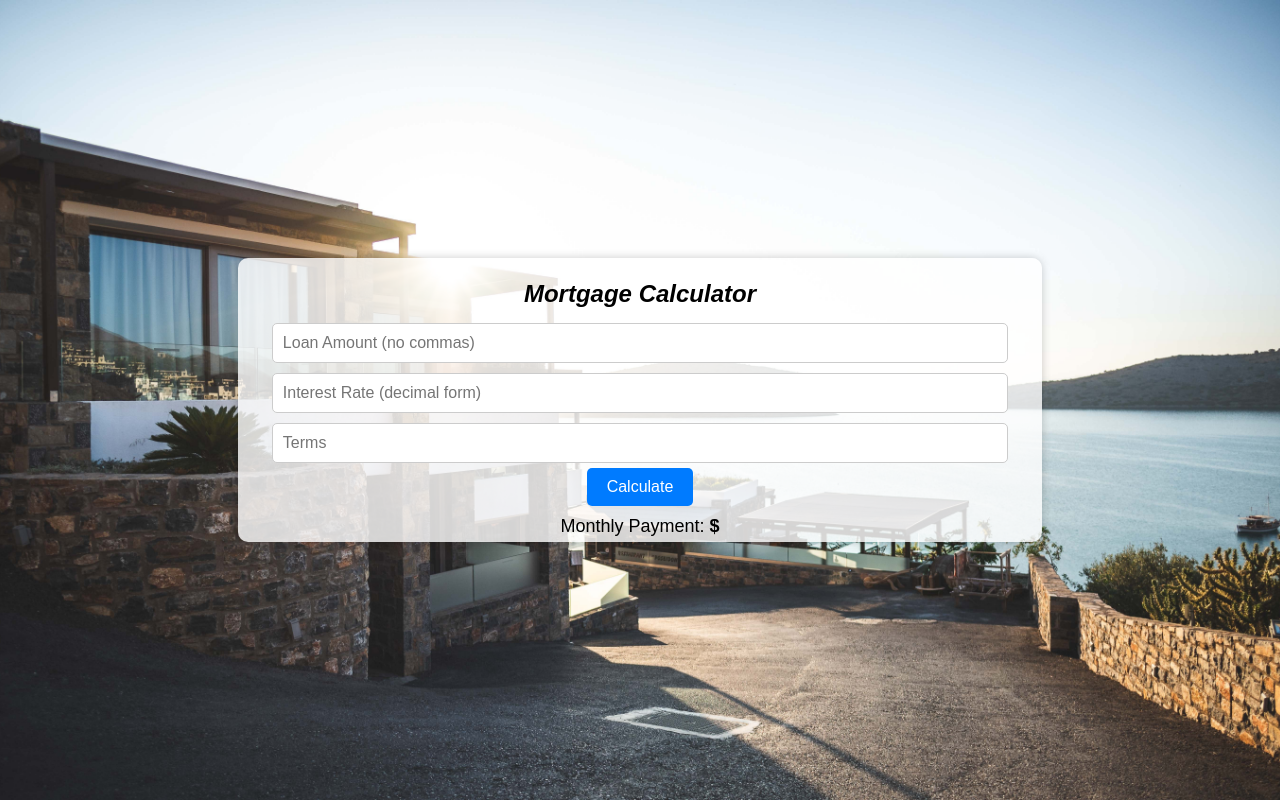
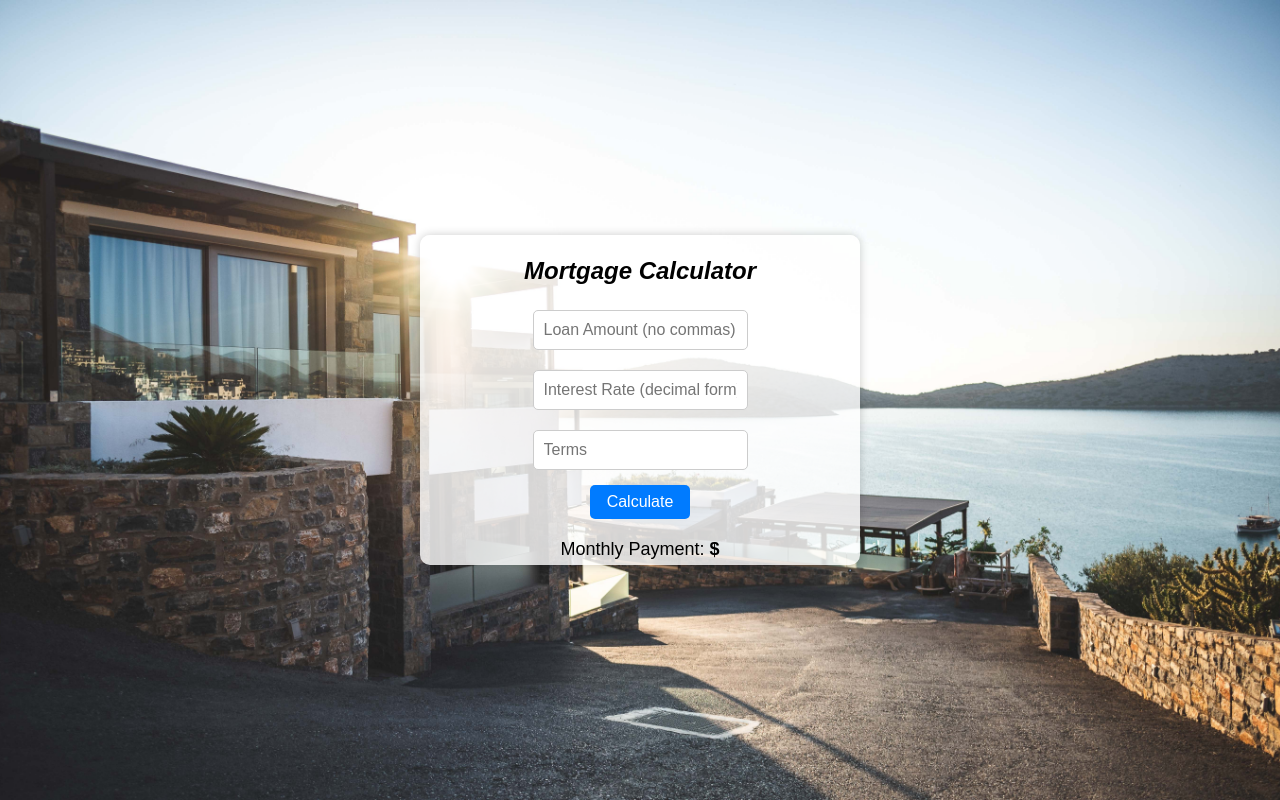
Before and after one commit to kyle-mucerino/mortgage-calc, a React (Create React App) app: page / in a window 1280 px wide. Built offline with nearby package versions, Linux system fonts and the light colour scheme.

Commit message:
adjusted container size

```diff
--- a/src/index.css
+++ b/src/index.css
@@ -14,6 +14,8 @@ body {
 }
 
 .app-container {
+  width: 430px;
+  margin: 0 auto;
   background-color: rgba(255, 255, 255, 0.8);
   border-radius: 10px;
   padding: 5px;
@@ -30,23 +32,33 @@ h1 {
   font-size: 24px;
 }
 
+.input-container {
+  display: flex;
+  flex-direction: column;
+  align-items: center;
+  gap: 10px;
+}
+
 input {
-  width: 90%;
+  width: 50%;
   padding: 10px;
   margin: 5px 0;
   border: 1px solid #ccc;
   border-radius: 5px;
   font-size: 16px;
+  box-sizing: border-box;
 }
 
 button {
-  padding: 10px 20px;
+
+  padding: 8px;
   background-color: #007bff;
   color: white;
   border: none;
   border-radius: 5px;
   font-size: 16px;
   cursor: pointer;
+  width: 100px;
 }
 
 .result {
```
